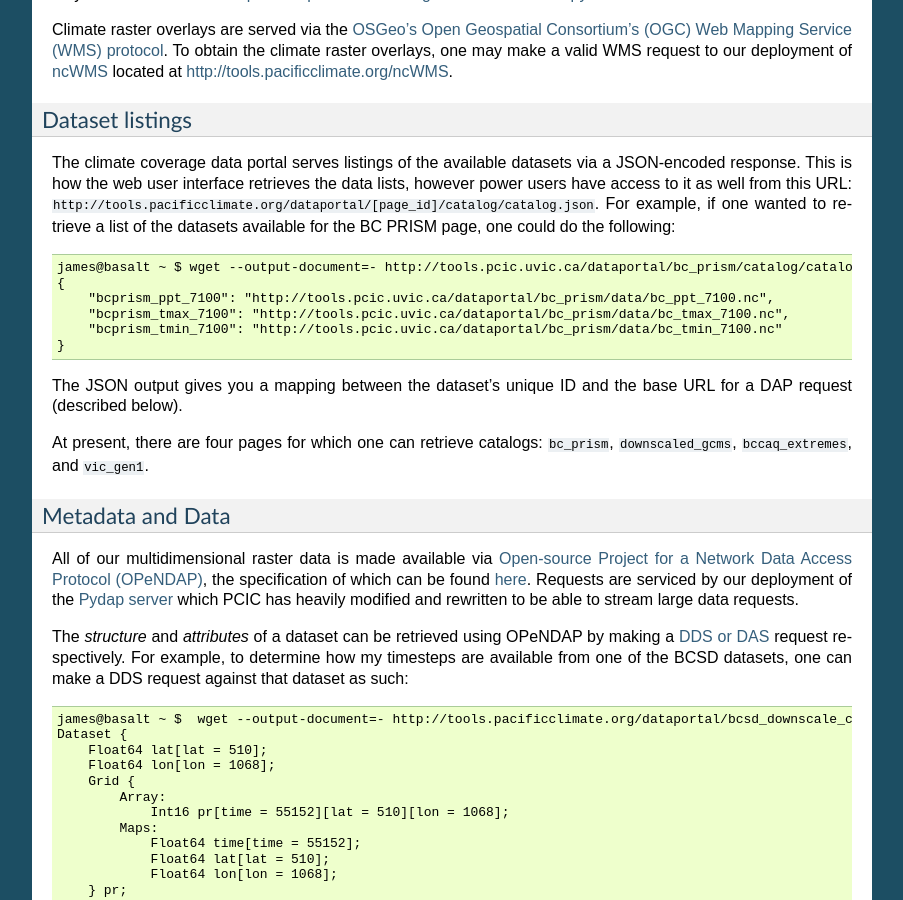
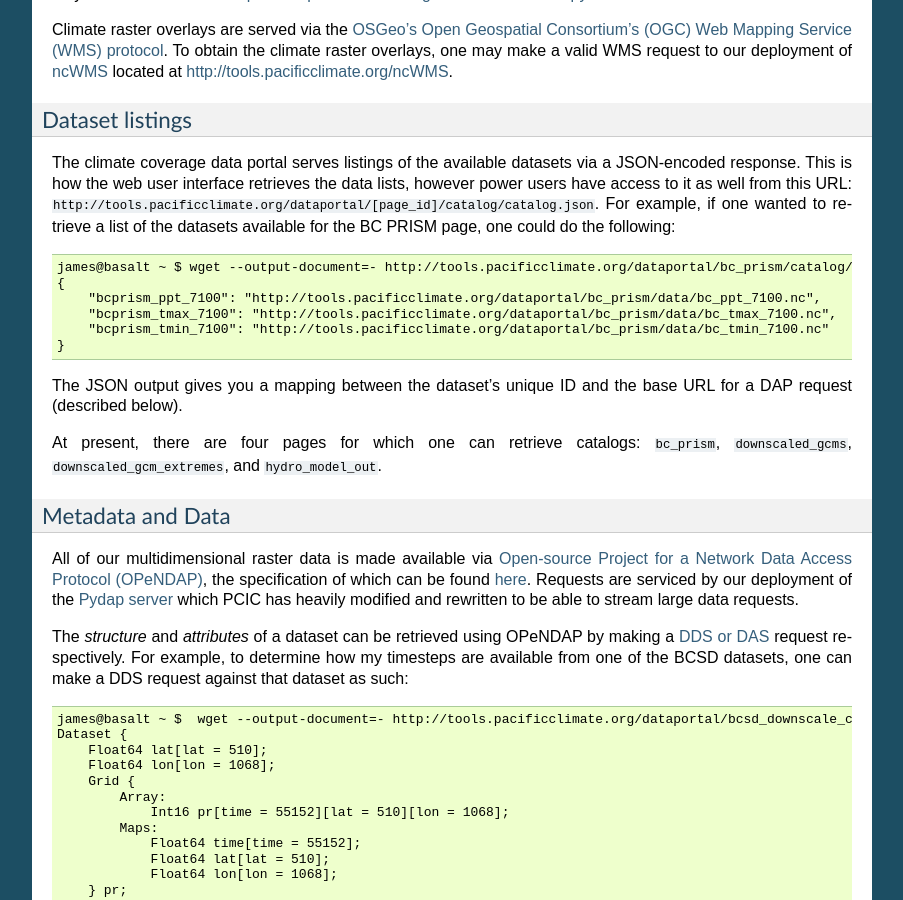
Before and after one commit to pacificclimate/pdp, a Sphinx documentation site: the page built from doc/source/raster.rst, in a window 1280 px wide and 900 px high, scrolled down 6177 px. Shown: the whole window, without its empty margins (198-1101 px from the left). Built offline with Sphinx 7.4.7, drawn with Linux system fonts in a browser that asks for light colours.

Commit message:
Correct URLs in power user docs

```diff
--- a/doc/source/raster.rst
+++ b/doc/source/raster.rst
@@ -170,16 +170,16 @@ Dataset listings
 ^^^^^^^^^^^^^^^^
 The climate coverage data portal serves listings of the available datasets via a JSON-encoded response. This is how the web user interface retrieves the data lists, however power users have access to it as well from this URL: ``http://tools.pacificclimate.org/dataportal/[page_id]/catalog/catalog.json``. For example, if one wanted to retrieve a list of the datasets available for the BC PRISM page, one could do the following: ::
 
-  james@basalt ~ $ wget --output-document=- http://tools.pcic.uvic.ca/dataportal/bc_prism/catalog/catalog.json 2> /dev/null
+  james@basalt ~ $ wget --output-document=- http://tools.pacificclimate.org/dataportal/bc_prism/catalog/catalog.json 2> /dev/null
   {
-      "bcprism_ppt_7100": "http://tools.pcic.uvic.ca/dataportal/bc_prism/data/bc_ppt_7100.nc",
-      "bcprism_tmax_7100": "http://tools.pcic.uvic.ca/dataportal/bc_prism/data/bc_tmax_7100.nc",
-      "bcprism_tmin_7100": "http://tools.pcic.uvic.ca/dataportal/bc_prism/data/bc_tmin_7100.nc"
+      "bcprism_ppt_7100": "http://tools.pacificclimate.org/dataportal/bc_prism/data/bc_ppt_7100.nc",
+      "bcprism_tmax_7100": "http://tools.pacificclimate.org/dataportal/bc_prism/data/bc_tmax_7100.nc",
+      "bcprism_tmin_7100": "http://tools.pacificclimate.org/dataportal/bc_prism/data/bc_tmin_7100.nc"
   }
 
 The JSON output gives you a mapping between the dataset's unique ID and the base URL for a DAP request (described below).
 
-At present, there are four pages for which one can retrieve catalogs: ``bc_prism``, ``downscaled_gcms``, ``bccaq_extremes``, and ``vic_gen1``.
+At present, there are four pages for which one can retrieve catalogs: ``bc_prism``, ``downscaled_gcms``, ``downscaled_gcm_extremes``, and ``hydro_model_out``.
 
 .. _metadata-and-data:
 Metadata and Data
```
